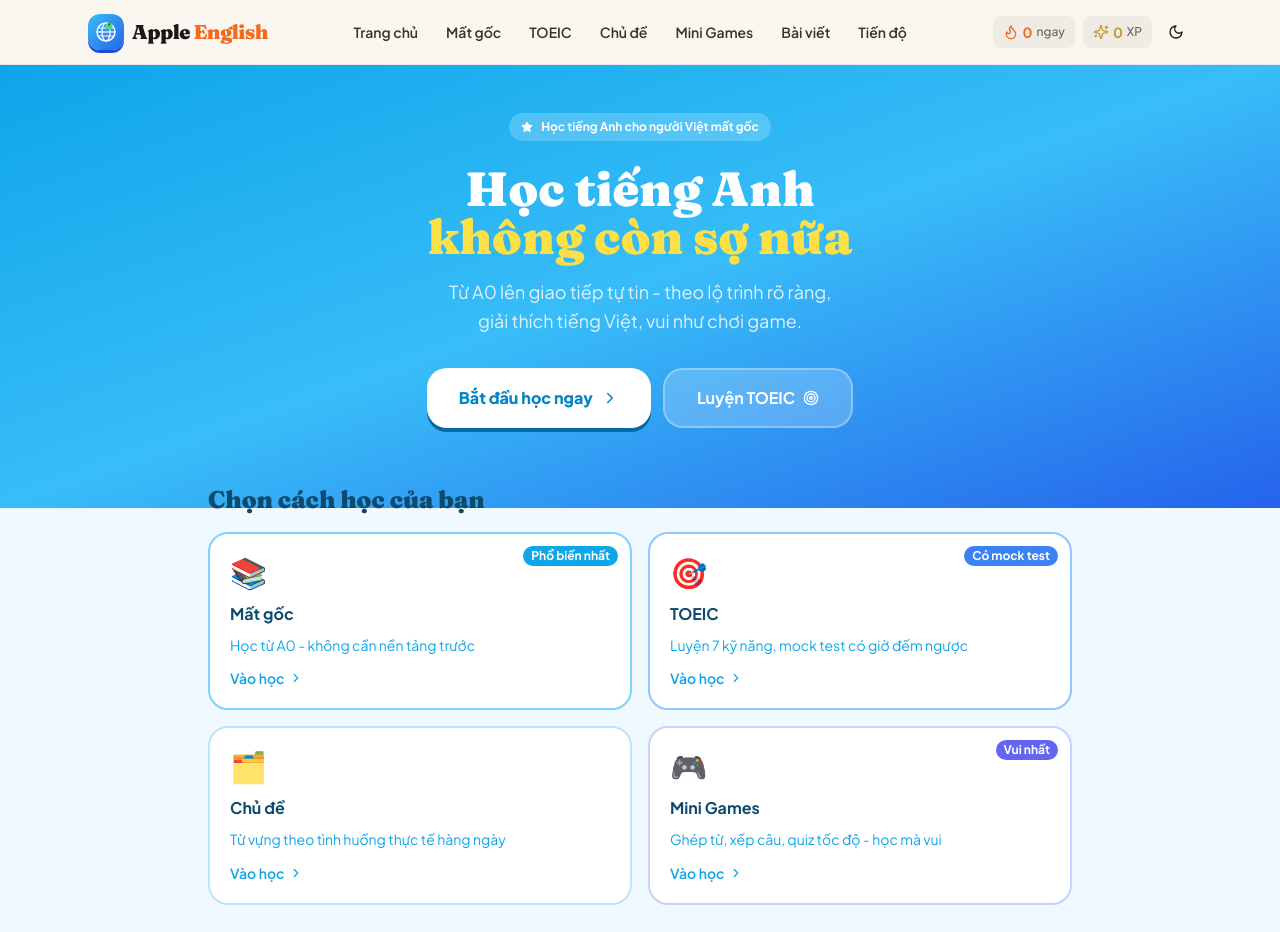
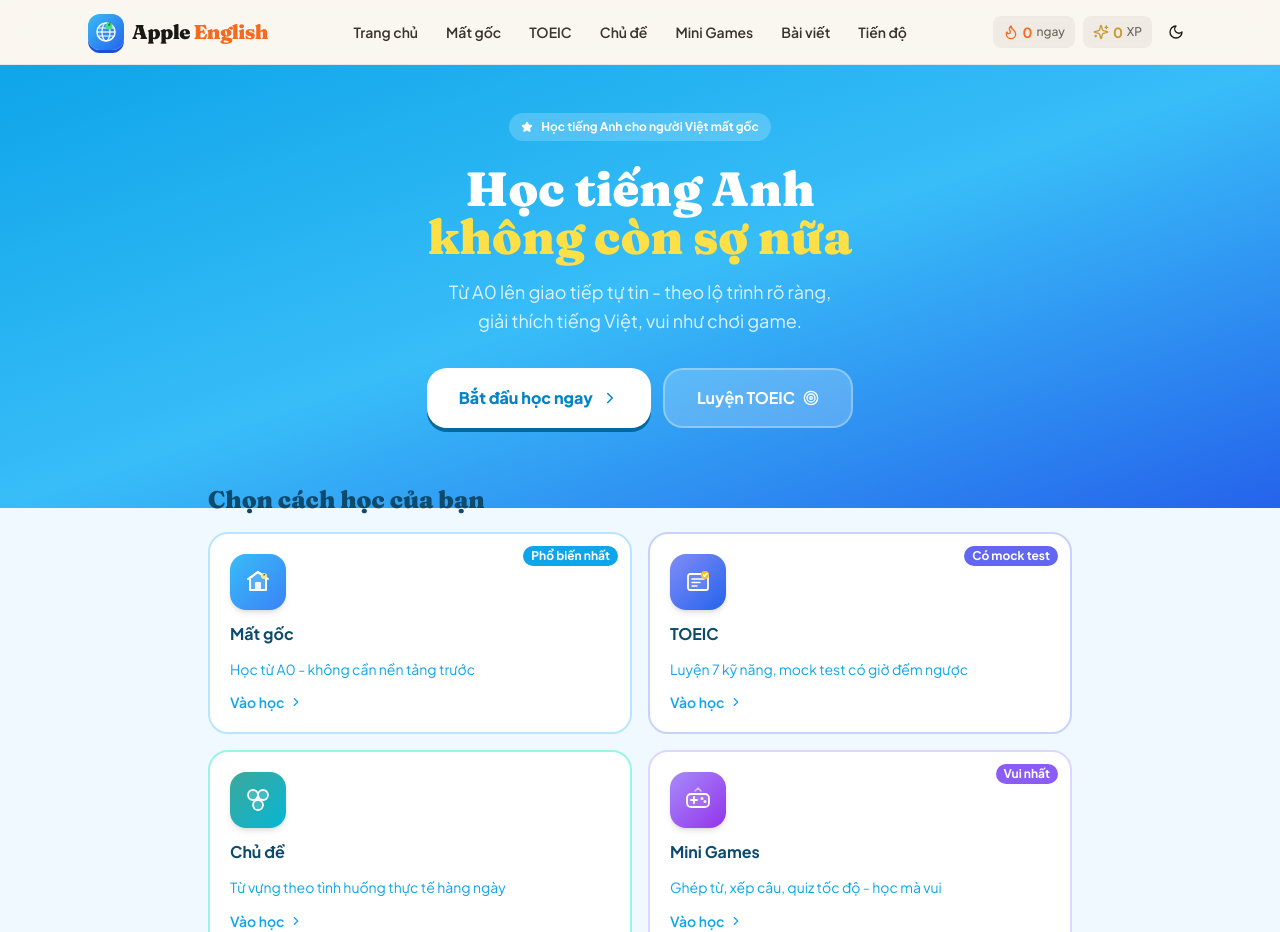
Before and after one commit to NguyeQuanHuy/apple-english, a Next.js app: page / in a window 1280 px wide. Shown: the top 932 px of the page. Built offline with nearby package versions, Linux system fonts and the light colour scheme.

Commit message:
feat: custom SVG icons for feature cards on homepage

```diff
--- a/app/page.tsx
+++ b/app/page.tsx
@@ -3,42 +3,98 @@ import Link from "next/link";
 import { useProgress, getLevel } from "@/lib/store";
 import { ChevronRight, Star, Target } from "lucide-react";
 
+function IconMatGoc() {
+  return (
+    <div className="w-14 h-14 rounded-2xl bg-gradient-to-br from-sky-400 to-blue-500 flex items-center justify-center shadow-md">
+      <svg width="32" height="32" viewBox="0 0 32 32" fill="none">
+        <path d="M8 24 L8 12 L16 6 L24 12 L24 24 Z" stroke="white" strokeWidth="2" strokeLinejoin="round" fill="rgba(255,255,255,0.15)"/>
+        <rect x="13" y="16" width="6" height="8" rx="1" fill="white" opacity="0.9"/>
+        <path d="M6 13 L16 6 L26 13" stroke="white" strokeWidth="2" strokeLinecap="round"/>
+        <circle cx="22" cy="10" r="3" fill="#fde68a"/>
+        <path d="M22 8.5 C22 8.5 23 7.5 23.5 8 C23 8 23 8.8 22 10 C21 8.8 21 8 22 8.5Z" fill="#065f46"/>
+      </svg>
+    </div>
+  );
+}
+
+function IconToeic() {
+  return (
+    <div className="w-14 h-14 rounded-2xl bg-gradient-to-br from-indigo-400 to-blue-600 flex items-center justify-center shadow-md">
+      <svg width="32" height="32" viewBox="0 0 32 32" fill="none">
+        <rect x="6" y="8" width="20" height="16" rx="2" stroke="white" strokeWidth="1.8" fill="rgba(255,255,255,0.1)"/>
+        <path d="M10 13 L22 13" stroke="white" strokeWidth="1.5" strokeLinecap="round"/>
+        <path d="M10 16.5 L18 16.5" stroke="white" strokeWidth="1.5" strokeLinecap="round"/>
+        <path d="M10 20 L15 20" stroke="white" strokeWidth="1.5" strokeLinecap="round"/>
+        <circle cx="23" cy="9" r="4" fill="#fbbf24"/>
+        <path d="M21.5 9 L22.5 10.2 L25 7.5" stroke="white" strokeWidth="1.5" strokeLinecap="round" strokeLinejoin="round"/>
+      </svg>
+    </div>
+  );
+}
+
+function IconChuDe() {
+  return (
+    <div className="w-14 h-14 rounded-2xl bg-gradient-to-br from-teal-400 to-cyan-500 flex items-center justify-center shadow-md">
+      <svg width="32" height="32" viewBox="0 0 32 32" fill="none">
+        <circle cx="11" cy="11" r="5" stroke="white" strokeWidth="1.8" fill="rgba(255,255,255,0.15)"/>
+        <circle cx="21" cy="11" r="5" stroke="white" strokeWidth="1.8" fill="rgba(255,255,255,0.15)"/>
+        <circle cx="16" cy="21" r="5" stroke="white" strokeWidth="1.8" fill="rgba(255,255,255,0.15)"/>
+        <circle cx="16" cy="14" r="2" fill="white" opacity="0.9"/>
+      </svg>
+    </div>
+  );
+}
+
+function IconGames() {
+  return (
+    <div className="w-14 h-14 rounded-2xl bg-gradient-to-br from-violet-400 to-purple-600 flex items-center justify-center shadow-md">
+      <svg width="32" height="32" viewBox="0 0 32 32" fill="none">
+        <rect x="5" y="10" width="22" height="13" rx="4" stroke="white" strokeWidth="1.8" fill="rgba(255,255,255,0.1)"/>
+        <path d="M12 13 L12 19 M9 16 L15 16" stroke="white" strokeWidth="2" strokeLinecap="round"/>
+        <circle cx="20" cy="14.5" r="1.5" fill="white" opacity="0.9"/>
+        <circle cx="23" cy="17.5" r="1.5" fill="white" opacity="0.9"/>
+        <path d="M13 7 L16 4 L19 7" stroke="white" strokeWidth="1.5" strokeLinecap="round" strokeLinejoin="round" opacity="0.6"/>
+      </svg>
+    </div>
+  );
+}
+
 const FEATURES = [
   {
-    icon: "📚",
+    Icon: IconMatGoc,
     title: "Mất gốc",
     desc: "Học từ A0 - không cần nền tảng trước",
     href: "/learn/beginner",
     badge: "Phổ biến nhất",
     badgeColor: "bg-sky-500 text-white",
-    border: "border-sky-300 hover:border-sky-500",
+    border: "border-sky-200 hover:border-sky-400",
   },
   {
-    icon: "🎯",
+    Icon: IconToeic,
     title: "TOEIC",
     desc: "Luyện 7 kỹ năng, mock test có giờ đếm ngược",
     href: "/learn/toeic",
     badge: "Có mock test",
-    badgeColor: "bg-blue-500 text-white",
-    border: "border-blue-300 hover:border-blue-500",
+    badgeColor: "bg-indigo-500 text-white",
+    border: "border-indigo-200 hover:border-indigo-400",
   },
   {
-    icon: "🗂️",
+    Icon: IconChuDe,
     title: "Chủ đề",
     desc: "Từ vựng theo tình huống thực tế hàng ngày",
     href: "/learn/topics",
     badge: null,
     badgeColor: "",
-    border: "border-sky-200 hover:border-sky-400",
+    border: "border-teal-200 hover:border-teal-400",
   },
   {
-    icon: "🎮",
+    Icon: IconGames,
     title: "Mini Games",
     desc: "Ghép từ, xếp câu, quiz tốc độ - học mà vui",
     href: "/games",
     badge: "Vui nhất",
-    badgeColor: "bg-indigo-500 text-white",
-    border: "border-indigo-200 hover:border-indigo-400",
+    badgeColor: "bg-violet-500 text-white",
+    border: "border-violet-200 hover:border-violet-400",
   },
 ];
 
@@ -139,16 +195,16 @@ export default function HomePage() {
           <div className="grid grid-cols-1 sm:grid-cols-2 gap-4">
             {FEATURES.map((f) => (
               <Link key={f.href} href={f.href}
-                className={`relative flex flex-col gap-2 p-5 rounded-chunky border-2 bg-white ${f.border} hover:shadow-card transition-all active:scale-95`}>
+                className={`relative flex flex-col gap-3 p-5 rounded-chunky border-2 bg-white ${f.border} hover:shadow-card transition-all active:scale-95`}>
                 {f.badge && (
                   <span className={`absolute top-3 right-3 text-xs font-bold px-2 py-0.5 rounded-full ${f.badgeColor}`}>
                     {f.badge}
                   </span>
                 )}
-                <span className="text-3xl">{f.icon}</span>
-                <p className="font-bold text-sky-900 text-base mt-1">{f.title}</p>
+                <f.Icon />
+                <p className="font-bold text-sky-900 text-base">{f.title}</p>
                 <p className="text-sky-500 text-sm leading-relaxed">{f.desc}</p>
-                <div className="flex items-center gap-1 text-sky-500 text-sm font-semibold mt-1">
+                <div className="flex items-center gap-1 text-sky-500 text-sm font-semibold">
                   Vào học <ChevronRight size={14} />
                 </div>
               </Link>
```
